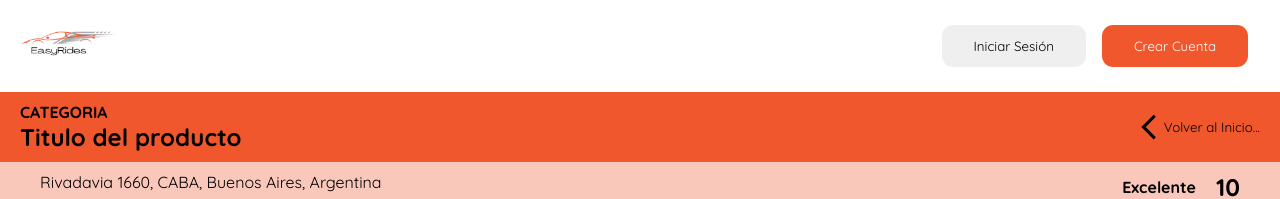
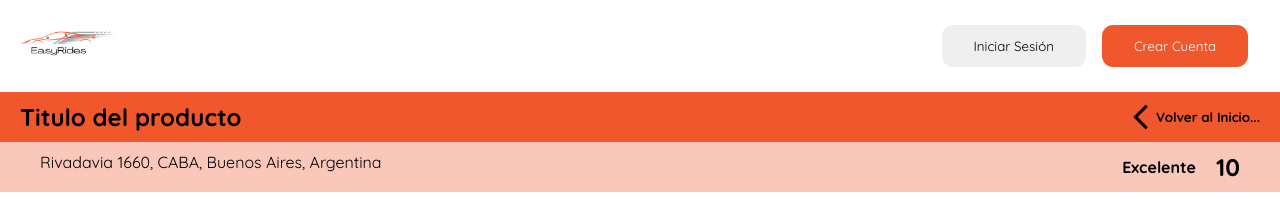
Before and after one commit to tomascaceres14/easyrides, a React (Create React App) app in the folder FrontEnd/proyecto-integrador/: page /producto in a window 1280 px wide. Shown: the top 199 px of the page. Built offline with nearby package versions, Linux system fonts and the light colour scheme.

Commit message:
algo en front

```diff
--- a/FrontEnd/proyecto-integrador/src/Paginas/Home/Listado/Producto/Producto.js
+++ b/FrontEnd/proyecto-integrador/src/Paginas/Home/Listado/Producto/Producto.js
@@ -1,21 +1,23 @@
 import React from "react";
 import "./Producto.css";
 import { FaShare } from "react-icons/fa";
+import useFetch from "../../../../Hooks/useFetch";
 import { MdOutlineArrowBackIos } from "react-icons/md";
 import { AiOutlineHeart } from "react-icons/ai";
 
-const Producto = (data) => {
+const Producto = () => {
+
   return (
     <div>
       <header>
         <div className="header-producto">
           <div>
-            <h4>CATEGORIA</h4>
+            <h4></h4>
             <h2>Titulo del producto</h2>
           </div>
           <button className="boton-volver">
             <MdOutlineArrowBackIos size={"30"} />
-            <p>Volver al Inicio...</p>
+            <strong>Volver al Inicio...</strong>
           </button>
         </div>
         <div className="ubicacion">
```
